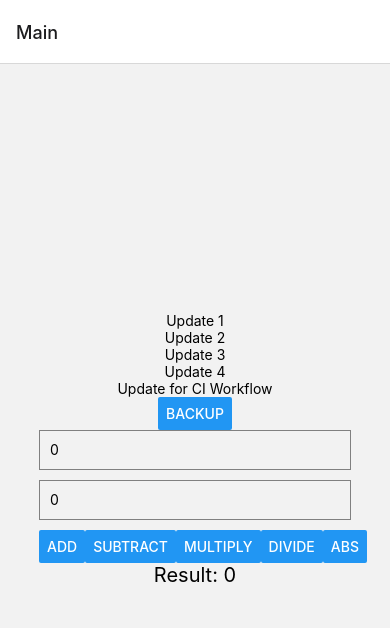
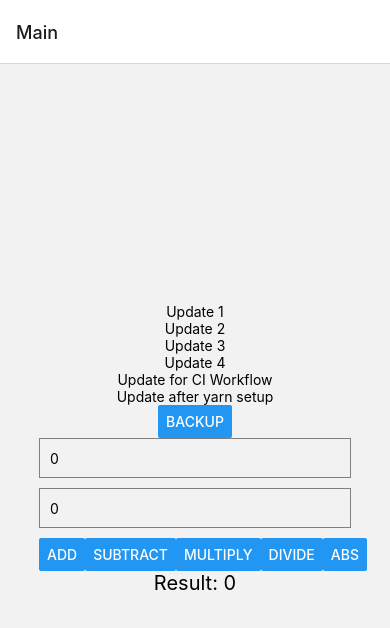
Before and after one commit to timmyjose/rusty-calc, a React Native app in the folder app/packages/calc/: screen /CloudStore in a window 390 px wide. Shown: the top 628 px of the page. Built offline with nearby package versions, Linux system fonts and the light colour scheme.

Commit message:
feat: update after yarn setup.

```diff
--- a/app/packages/calc/Main.tsx
+++ b/app/packages/calc/Main.tsx
@@ -76,6 +76,7 @@ const Main = () => {
       <Text>Update 3</Text>
       <Text>Update 4</Text>
       <Text>Update for CI Workflow</Text>
+      <Text>Update after yarn setup</Text>
       <Button testID='app-button-backup' title='Backup' onPress={() => navigation.navigate('Backup')}/>
       <TextInput
         testID='app-textinput-x'
```
